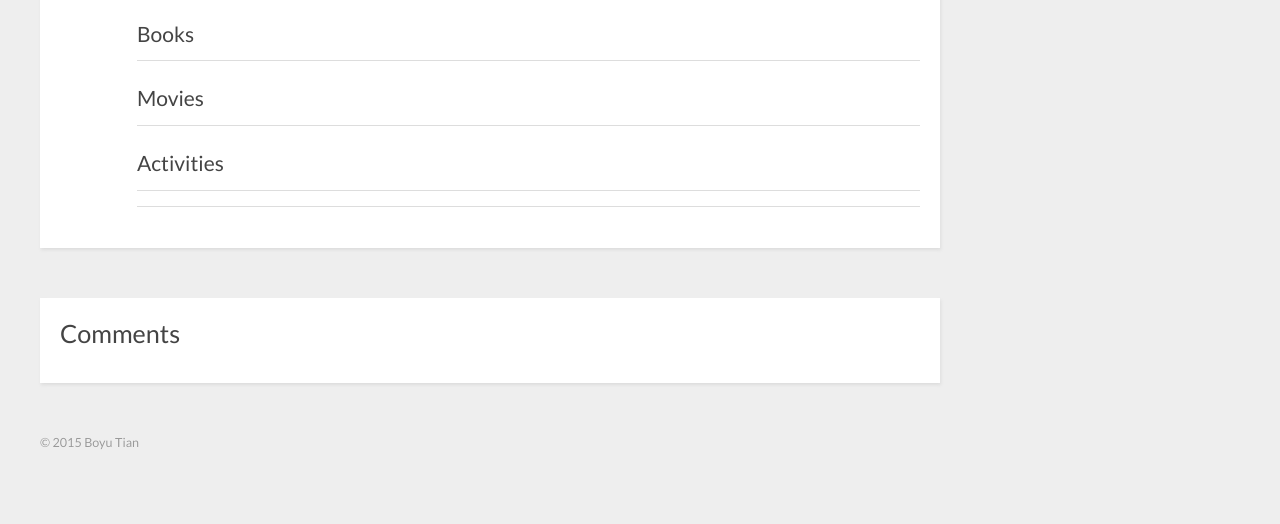
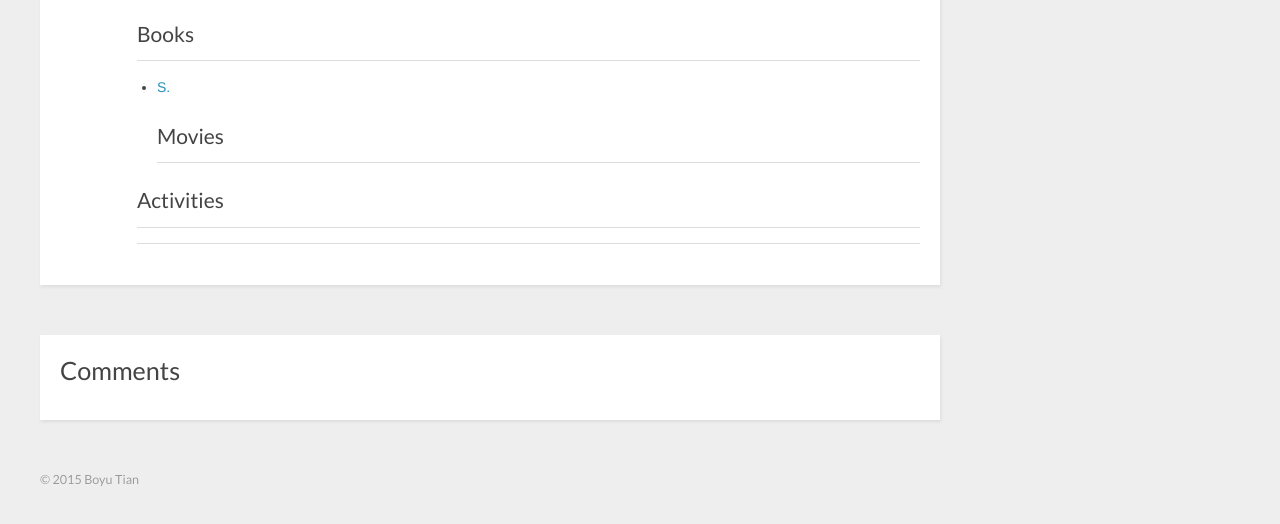
Before and after one commit to BogoSort/bogosort.github.io, a plain HTML site: page TODO-List/index.html in a window 1280 px wide. Shown: the part 258-782 px from the top of the page. Drawn offline with nearby package versions, Linux system fonts and the light colour scheme.

Commit message:
Site updated: 2015-04-05 14:56:29

```diff
--- a/TODO-List/index.html
+++ b/TODO-List/index.html
@@ -62,7 +62,10 @@
     <div class="entry">
 
         <p>I will post here what I would really like to do when I take a break, including exciting books, movies, etc.<br>Recommendations are welcomed with all my heart.</p>
-<h2 id="Books">Books</h2><h2 id="Movies">Movies</h2><h2 id="Activities">Activities</h2>
+<h2 id="Books">Books</h2><ul>
+<li><a href="http://www.amazon.com/S-J-Abrams/dp/0316201642/ref=sr_1_1?s=books&amp;ie=UTF8&amp;qid=1428215921&amp;sr=1-1" target="_blank" rel="external">S.</a><h2 id="Movies">Movies</h2></li>
+</ul>
+<h2 id="Activities">Activities</h2>
 
     </div>
     <footer>
```
